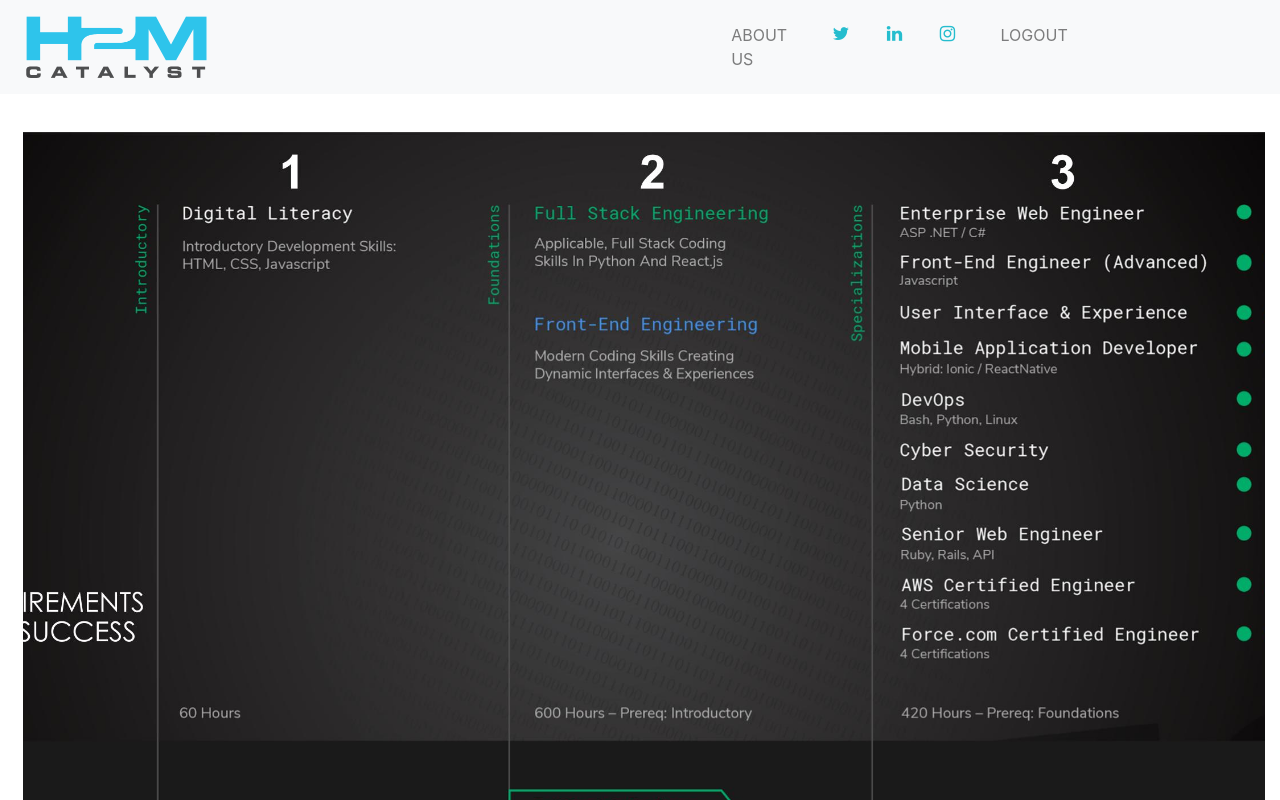
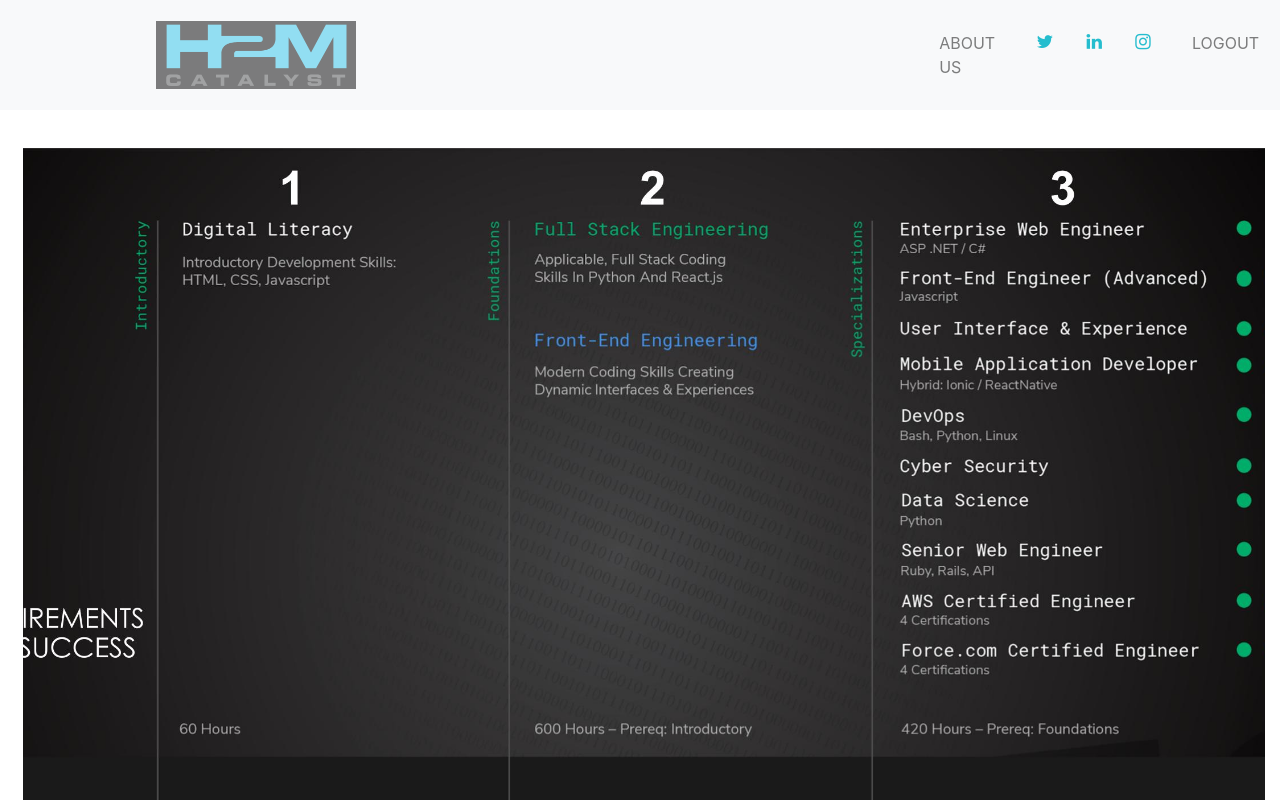
Before and after one commit to gianMarquez/123, a React (Create React App) app: page /info in a window 1280 px wide. Shown: the top 800 px of the page. Built offline with nearby package versions, Linux system fonts and the light colour scheme.

Commit message:
Several changes added to the style of everything

```diff
--- a/src/screens/about/index.js
+++ b/src/screens/about/index.js
@@ -7,7 +7,7 @@ class About extends Component {
         return(
             <>
                 <section>
-                    <nav className="navbar navbar-expand-lg navbar-light bg-light">
+                    <nav className="navbar navbar-expand-lg navbar-light bg-light ">
                             <Link to="/" className="navbar-brand">
                                 <img src="../assets/images/logo.png" alt="logo" className="img"/>
                             </Link>
@@ -16,7 +16,7 @@ class About extends Component {
                             </button>
 
                             <div className="collapse navbar-collapse" id="navbarSupportedContent">
-                                <ul className="navbar-nav mr-auto">
+                                <ul className="navbar-nav mr-auto padding">
                                     <li className="nav-item">
                                         <Link to="/aboutus" className="nav-link"> ABOUT US </Link>
                                     </li>
--- a/src/screens/about/style.css
+++ b/src/screens/about/style.css
@@ -4,6 +4,7 @@
 .navbar-nav{
     width: 80%;
     padding-left: 35%;
+    margin-left: 25%;
 }
 .nav-item{
     margin-right: 10%;
@@ -16,3 +17,26 @@
     width: 95%;
     margin-left: 4%;
 }
+
+.left-pad{
+    padding: 0px, 90px;
+}
+.img{
+    margin-left: 35%;
+    margin-top: 2%;
+    margin-bottom: 2%;
+
+}
+.image-overlay {
+    opacity: 0.5;
+    background-color: #000000;
+}
+.boxed{
+    text-align: center;
+}
+.para {
+    text-align: center;
+}
+.h5 {
+    text-align: center !important;
+}
--- a/src/screens/home/index.js
+++ b/src/screens/home/index.js
@@ -48,9 +48,11 @@ class Home extends Component {
                     <div className="row">
                         <div className="col-md-12 bg">
                             <h1 className="text-center head">H2M Catalyst</h1>
-                            <p className="para">
+                            <div className="boxed">
+                            <h5 className="para">
                             H2M Catalyst is a company skillset improvement fund transforming established business process service companies into dynamic, digital enterprises with proprietary integrated automated platforms (IAP)
-                            </p>
+                            </h5>
+                            </div>
                             <button className="but">
                                 Learn More
                             </button>
--- a/src/screens/home/style.css
+++ b/src/screens/home/style.css
@@ -22,6 +22,8 @@
     background-attachment: fixed;
     height: 80vh;
     padding-top: 15%;
+    opacity: 0.9;
+    background-color: #000000;
 }
 .head{
     color: white;
@@ -35,10 +37,11 @@
     font-size: 24px;
     line-height: 28px;
     font-weight: 300;
-    color: white;
+    color: #FFFFFF;
     width: 80%;
     text-align: center;
     padding-left: 25%;
+    margin: 0px 0px 7px;
 }
 .but{
     background-color: #25bdce !important;
@@ -47,7 +50,7 @@
     padding: 8px;
     color: white;
     margin-left: 45%;
-    margin-top: 5%;
+    margin-top: 1%;
     border-color: #25bdce !important;
 }
 .head1{
@@ -93,6 +96,7 @@ h5{
     background-size: cover;
     background-attachment: fixed;
     height: 60vh;
+    opacity: 0.87;
 }
 h3{
     font-family: Montserrat;
@@ -169,3 +173,6 @@ footer p{
 .space-top{
     margin-top: 100px;
 }
+.padding{
+    margin-left: 100px;
+}
--- a/src/screens/info/index.js
+++ b/src/screens/info/index.js
@@ -9,7 +9,7 @@ class Info extends Component {
                 <section>
                     <nav className="navbar navbar-expand-lg navbar-light bg-light">
                             <Link to="/" className="navbar-brand">
-                                <img src="../assets/images/logo.png" alt="logo" className="img"/>
+                                <img src="../assets/images/logo.png" alt="logo" className="img image-overlay"/>
                             </Link>
                             <button className="navbar-toggler" type="button" data-toggle="collapse" data-target="#navbarSupportedContent" aria-controls="navbarSupportedContent" aria-expanded="false" aria-label="Toggle navigation">
                                 <span className="navbar-toggler-icon"></span>
```
